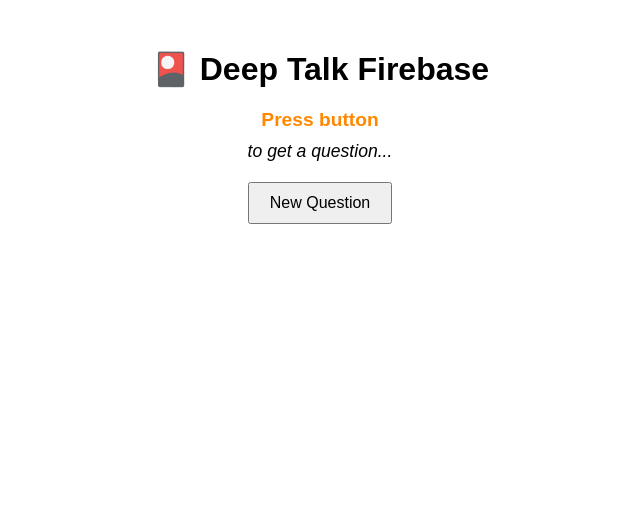
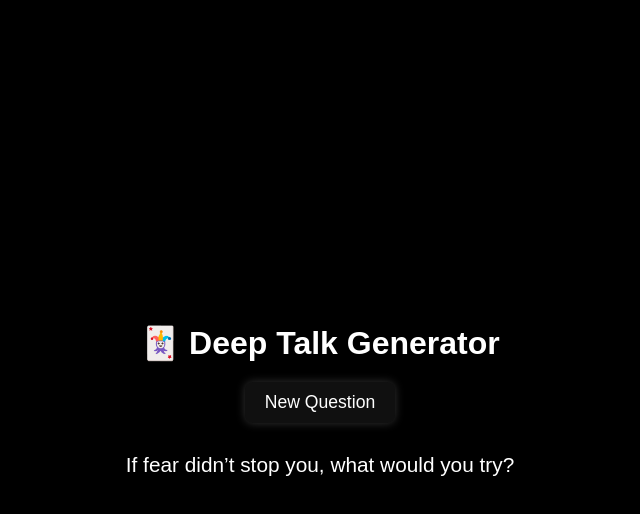
Before and after one commit to wakor1212/deep-talk, a plain HTML site: page index.html in a window 1280 px wide. Both pictures are taken after a click on the button "New Question". Shown: the whole page, without its empty margins (320-960 px from the left). Drawn offline with Linux system fonts and the light colour scheme; no server answers.

Commit message:
index.html

```diff
--- a/index.html
+++ b/index.html
@@ -1,89 +1,83 @@
 <!DOCTYPE html>
-<html>
+<html lang="en">
 <head>
-  <title>Deep Talk Firebase</title>
+  <meta charset="UTF-8" />
+  <meta name="viewport" content="width=device-width, initial-scale=1.0" />
+  <title>Deep Talk Cards</title>
   <style>
-    body { font-family: sans-serif; text-align: center; margin-top: 50px; }
-    .topic { font-weight: bold; font-size: 1.2rem; margin-bottom: 10px; color: #ff8800; }
-    .question { font-size: 1.1rem; font-style: italic; margin-bottom: 20px; }
-    button { padding: 10px 20px; font-size: 1rem; cursor: pointer; }
+    body {
+      margin: 0;
+      padding: 0;
+      background-color: #000;
+      color: #fff;
+      font-family: Arial, sans-serif;
+      display: flex;
+      flex-direction: column;
+      justify-content: center;
+      align-items: center;
+      min-height: 100vh;
+      text-align: center;
+    }
+
+    h1 {
+      font-size: 2rem;
+      margin-bottom: 20px;
+    }
+
+    button {
+      padding: 10px 20px;
+      font-size: 1.1rem;
+      border: none;
+      border-radius: 8px;
+      background-color: #ffffff10;
+      color: #fff;
+      cursor: pointer;
+      backdrop-filter: blur(5px);
+      box-shadow: 0 0 10px #ffffff33;
+      transition: all 0.2s ease;
+    }
+
+    button:hover {
+      background-color: #ffffff22;
+    }
+
+    #card {
+      margin-top: 30px;
+      font-size: 1.3rem;
+      max-width: 90%;
+    }
   </style>
 </head>
 <body>
+  <h1>🃏 Deep Talk Generator</h1>
+  <button onclick="newCard()">New Question</button>
+  <p id="card"></p>
 
-<h1>🎴 Deep Talk Firebase</h1>
-<div class="topic">Press button</div>
-<div class="question">to get a question...</div>
-<button id="btn">New Question</button>
+  <script>
+    const questions = [
+      "What part of yourself are you most proud of?",
+      "When was the last time you felt truly seen?",
+      "What’s something you’re still healing from?",
+      "If fear didn’t stop you, what would you try?",
+      "What kind of future are you scared of?",
+      "Do you feel closer to your friends or your dreams?",
+      "What memory still makes your heart ache?",
+      "Who do you miss being?"
+    ];
+    let used = new Set();
 
-<script src="https://www.gstatic.com/firebasejs/9.23.0/firebase-app-compat.js"></script>
-<script src="https://www.gstatic.com/firebasejs/9.23.0/firebase-firestore-compat.js"></script>
-
-<script>
-const firebaseConfig = {
-  apiKey: "AIzaSyB6JnclgIZfdSkhyCK-_sKKE6NR3auuVbs",
-  authDomain: "deeptalkapp-ab162.firebaseapp.com",
-  projectId: "deeptalkapp-ab162",
-  storageBucket: "deeptalkapp-ab162.firebasestorage.app",
-  messagingSenderId: "17784725064",
-  appId: "1:17784725064:web:a4432c0adfe939b06d427d"
-};
-
-  // Initialize Firebase
-  firebase.initializeApp(firebaseConfig);
-  const db = firebase.firestore();
-
-  // รายการคำถาม (แก้เติมได้ตามใจ)
-  const questions = [
-    {topic: "Yourself", question: "Have you ever felt like you're not good enough? What helped you keep going?"},
-    {topic: "Yourself", question: "Is there something you still can't forgive yourself for?"},
-    {topic: "Yourself", question: "If you could hug your younger sad self, what would you say?"},
-    {topic: "Friends", question: "Is there a friend you miss but don’t talk to anymore? Why?"},
-    {topic: "Friends", question: "Have you ever felt like you didn’t belong in your group of friends?"},
-    {topic: "Future", question: "What kind of future do you want but feel afraid to hope for?"},
-    {topic: "Future", question: "Do you feel like you’re truly living, or just surviving?"}
-  ];
-
-  const topicEl = document.querySelector('.topic');
-  const questionEl = document.querySelector('.question');
-  const btn = document.getElementById('btn');
-
-  btn.onclick = async () => {
-    // อ่านคำถามที่ใช้ไปแล้วจาก Firestore
-    const usedSnap = await db.collection('usedQuestions').get();
-    const usedIds = usedSnap.docs.map(doc => doc.id);
-
-    // หาคำถามที่ยังไม่ใช้
-    const unused = questions
-      .map((q,i) => ({...q, id: i}))
-      .filter(q => !usedIds.includes(q.id.toString()));
-
-    if (unused.length === 0) {
-      alert('หมดคำถามแล้ว! รีเซ็ตสถานะให้เริ่มใหม่');
-      // ลบคำถามที่ใช้ทั้งหมดใน Firestore
-      const batch = db.batch();
-      usedSnap.docs.forEach(doc => batch.delete(doc.ref));
-      await batch.commit();
-      topicEl.textContent = 'Reset done';
-      questionEl.textContent = 'Press again to start over.';
-      return;
+    function newCard() {
+      if (used.size === questions.length) {
+        document.getElementById("card").innerText = "No more cards!";
+        return;
+      }
+      let q;
+      do {
+        q = questions[Math.floor(Math.random() * questions.length)];
+      } while (used.has(q));
+      used.add(q);
+      document.getElementById("card").innerText = q;
     }
-
-    // เลือกคำถามแบบสุ่มจาก unused
-    const random = unused[Math.floor(Math.random() * unused.length)];
-
-    // แสดงคำถาม
-    topicEl.textContent = `[${random.topic}]`;
-    questionEl.textContent = random.question;
-
-    // บันทึกคำถามนี้ลง Firestore
-    await db.collection('usedQuestions').doc(random.id.toString()).set({
-      topic: random.topic,
-      question: random.question,
-      timestamp: Date.now()
-    });
-  };
-</script>
-
+  </script>
 </body>
 </html>
```
